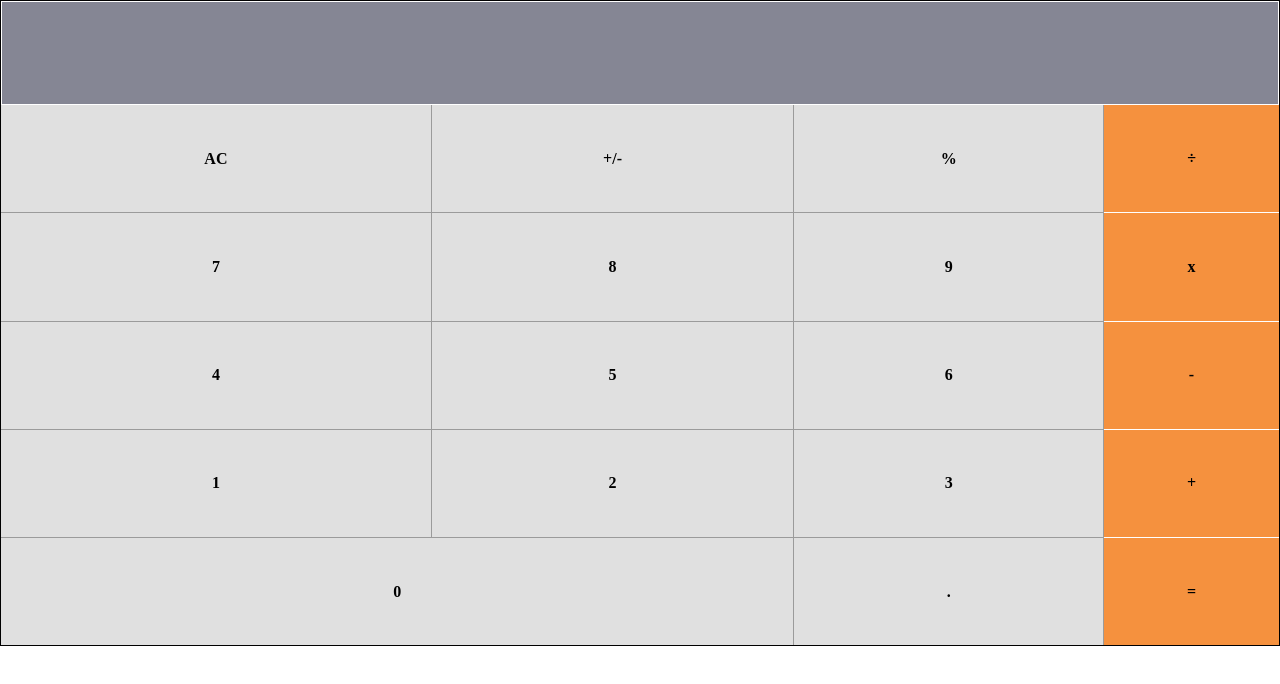
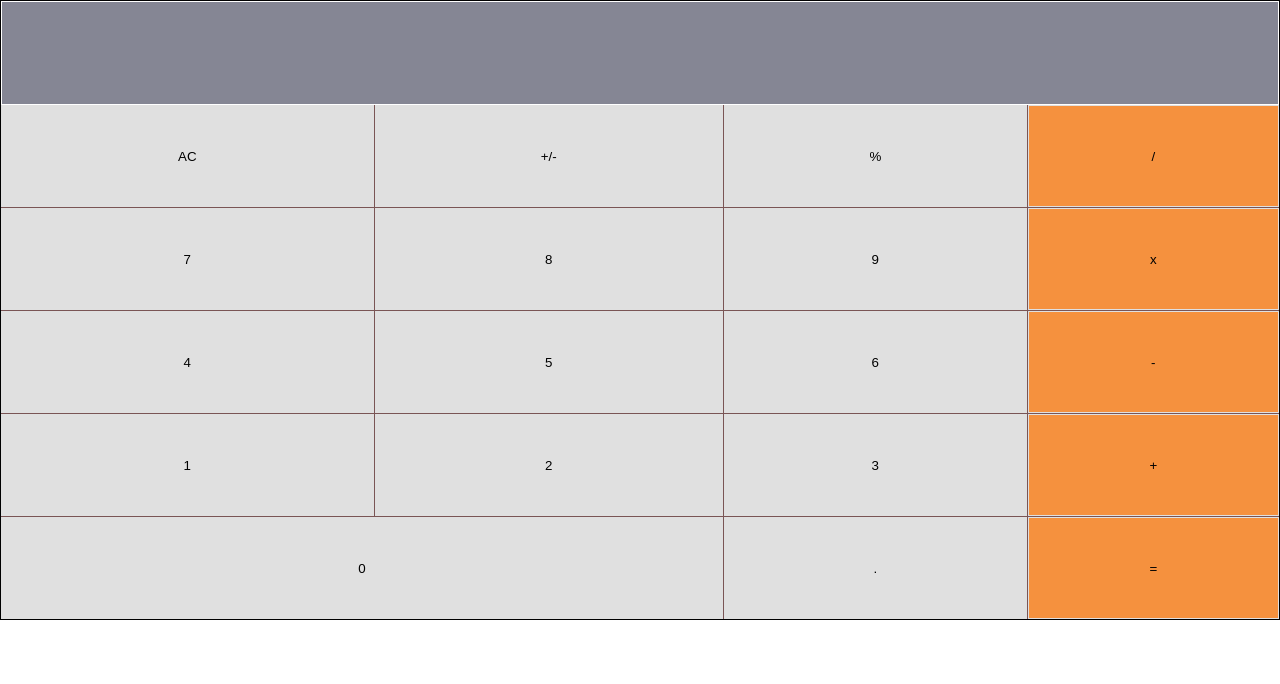
Before and after one commit to vikitaotiz/math-magician, a React (Create React App) app: page / in a window 1280 px wide. Shown: the top 684 px of the page. Built offline with nearby package versions, Linux system fonts and the light colour scheme.

Commit message:
Fix linters

```diff
--- a/src/components/Numpad.js
+++ b/src/components/Numpad.js
@@ -19,33 +19,33 @@ class Numpad extends Component {
         <table>
           <tbody>
             <tr>
-              <td onClick={this.btnClick}>AC</td>
-              <td onClick={this.btnClick}>+/-</td>
-              <td onClick={this.btnClick}>%</td>
-              <td onClick={this.btnClick} className="operator">&divide;</td>
+              <td><button type="button" onClick={this.btnClick} className="btn">AC</button></td>
+              <td><button type="button" onClick={this.btnClick} className="btn">+/-</button></td>
+              <td><button type="button" onClick={this.btnClick} className="btn">%</button></td>
+              <td><button type="button" onClick={this.btnClick} className="operator">/</button></td>
             </tr>
             <tr>
-              <td onClick={this.btnClick}>7</td>
-              <td onClick={this.btnClick}>8</td>
-              <td onClick={this.btnClick}>9</td>
-              <td onClick={this.btnClick} className="operator">x</td>
+              <td><button type="button" onClick={this.btnClick} className="btn">7</button></td>
+              <td><button type="button" onClick={this.btnClick} className="btn">8</button></td>
+              <td><button type="button" onClick={this.btnClick} className="btn">9</button></td>
+              <td><button type="button" onClick={this.btnClick} className="operator">x</button></td>
             </tr>
             <tr>
-              <td onClick={this.btnClick}>4</td>
-              <td onClick={this.btnClick}>5</td>
-              <td onClick={this.btnClick}>6</td>
-              <td onClick={this.btnClick} className="operator">-</td>
+              <td><button type="button" onClick={this.btnClick} className="btn">4</button></td>
+              <td><button type="button" onClick={this.btnClick} className="btn">5</button></td>
+              <td><button type="button" onClick={this.btnClick} className="btn">6</button></td>
+              <td><button type="button" onClick={this.btnClick} className="operator">-</button></td>
             </tr>
             <tr>
-              <td onClick={this.btnClick}>1</td>
-              <td onClick={this.btnClick}>2</td>
-              <td onClick={this.btnClick}>3</td>
-              <td onClick={this.btnClick} className="operator">+</td>
+              <td><button type="button" onClick={this.btnClick} className="btn">1</button></td>
+              <td><button type="button" onClick={this.btnClick} className="btn">2</button></td>
+              <td><button type="button" onClick={this.btnClick} className="btn">3</button></td>
+              <td><button type="button" onClick={this.btnClick} className="operator">+</button></td>
             </tr>
             <tr>
-              <td onClick={this.btnClick} colSpan="2">0</td>
-              <td onClick={this.btnClick}>.</td>
-              <td onClick={this.btnClick} className="operator">=</td>
+              <td colSpan="2"><button type="button" onClick={this.btnClick} className="btn">0</button></td>
+              <td><button type="button" onClick={this.btnClick} className="btn">.</button></td>
+              <td><button type="button" onClick={this.btnClick} className="operator">=</button></td>
             </tr>
           </tbody>
         </table>
--- a/src/components/Screen.js
+++ b/src/components/Screen.js
@@ -18,9 +18,9 @@ class Screen extends Component {
 }
 
 Screen.propTypes = {
-  total: propTypes.string.isRequired,
-  operation: propTypes.string.isRequired,
-  next: propTypes.string.isRequired,
+  total: propTypes.number,
+  operation: propTypes.string,
+  next: propTypes.string,
 };
 
 export default Screen;
--- a/src/index.css
+++ b/src/index.css
@@ -17,15 +17,13 @@ body {
 
 table {
   width: 100%;
-  height: 540px;
+  /* height: 540px; */
   border-collapse: collapse;
 }
 
 table td {
-  border: 1px solid rgb(155, 155, 155);
-  padding: 2%;
-  cursor: pointer;
-  text-align: center;
+  border: 1px solid rgb(122, 85, 85);
+  /* text-align: center; */
   background: #e0e0e0;
   font-weight: bolder;
 }
@@ -52,7 +50,19 @@ table tr td:last-child {
 
 .operator {
   background: #f5913e;
-  border-bottom: 1px solid white;
+  /* border-bottom: 1px solid white; */
+  border: none;
+  width: 100%;
+  height: 100px;
+  cursor: pointer;
+}
+
+.btn {
+  border: none;
+  width: 100%;
+  height: 100px;
+  cursor: pointer;
+  background: #e0e0e0;
 }
 
 .calc {
```
